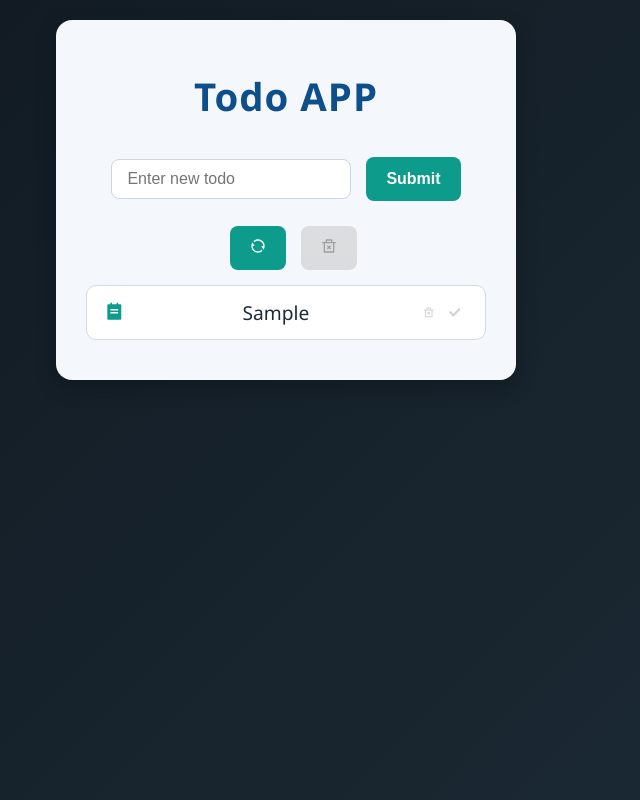
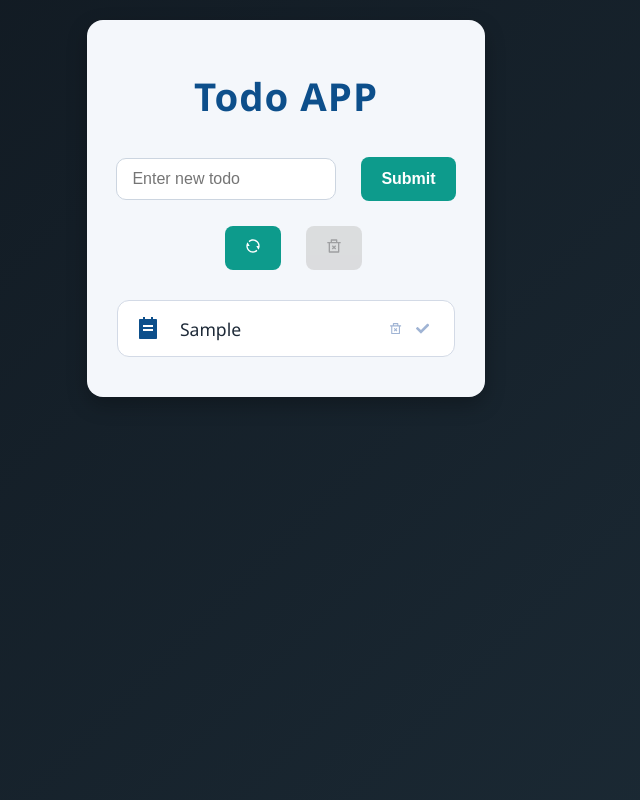
Before and after one commit to oplya/todoApp_v2, a React (Create React App) app: page / in a window 1280 px wide. Both pictures are taken after typing "Sample" into the empty fields and a click on the button "Submit". Shown: the whole page, without its empty margins (354-994 px from the left). Built offline with nearby package versions, Linux system fonts and the light colour scheme.

Commit message:
Add files via upload

```diff
--- a/src/components/Todos/Todo.module.css
+++ b/src/components/Todos/Todo.module.css
@@ -1,71 +1,61 @@
 .todo {
   display: flex;
   align-items: center;
-  padding: 12px 18px;
+  justify-content: space-between;
+  padding: 14px 18px;
   margin: 0 auto;
-  font-size: 1.2rem;
-  border-radius: 10px;
+  font-size: 1.1rem;
+  border-radius: 12px;
   border: 1px solid #d3dae6;
-  background-color: #ffffff;
+  background: #ffffff;
   color: #1e2a38;
-  max-width: 400px;
-  min-width: 400px;
-  transition: transform 0.2s, box-shadow 0.2s;
+  max-width: 500px;
+  width: 100%;
+  transition: transform 0.2s ease, box-shadow 0.3s ease, background 0.3s;
 }
 .todo:hover {
-  transform: translateY(-2px);
-  box-shadow: 0 4px 12px rgba(0, 0, 0, 0.1);
+  transform: translateY(-3px);
+  box-shadow: 0 6px 16px rgba(13, 79, 139, 0.3);
+  background: #f0f7ff;
 }
 .todoText {
-  width: 100%;
-  text-align: center;
+  flex-grow: 1;
+  text-align: left;
+  padding: 0 10px;
+  word-break: break-word;
 }
 .todoIcon {
   font-size: 1.5rem;
-  margin-right: 12px;
-  color: #0d9b8c;
+  margin-right: 10px;
+  color: #0d4f8b;
 }
 .completedTodo {
-  background-color: unset;
-  border-color: gray;
-  color: gray;
+  background: #e3e7ec;
+  border-color: #a0a8b0;
+  color: #8c96a0;
+  text-decoration: line-through;
+  opacity: 0.85;
 }
-
-.todo.completedTodo .todoIcon,
-.todo.completedTodo .checkIcon,
-.todo.completedTodo .deleteIcon {
-  color: gray;
-}
-
 .checkIcon,
 .deleteIcon {
   cursor: pointer;
-  color: lightgrey;
+  color: #a0b4d4;
   padding: 0 7px;
-  font-size: 1.8rem;
-  transition: transform 0.3s;
+  font-size: 1.7rem;
+  transition: transform 0.25s, color 0.25s;
 }
-
-.checkIcon:hover,
+.checkIcon:hover {
+  color: #00b894;
+  transform: scale(1.2);
+}
 .deleteIcon:hover {
-  cursor: pointer;
-  transform: scale(1.3);
+  color: #ff4757;
+  transform: scale(1.2);
 }
-
-.checkIcon:hover {
-  color: green;
+@media (max-width: 600px) {
+  .todo {
+    max-width: 100%;
+    font-size: 1rem;
+    padding: 12px 14px;
+  }
 }
-
-.deleteIcon:hover {
-  color: red;
-}
-
-/* .todoDelete {
-  font-size: 1.5rem;
-  margin-right: 12px;
-  color: #0d9b8c;
-}
-.todoCheck {
-  font-size: 1.5rem;
-  color: #0d9b8c;
-} */
--- a/src/components/Todos/TodoForm.module.css
+++ b/src/components/Todos/TodoForm.module.css
@@ -6,18 +6,27 @@
   align-items: center;
   justify-content: center;
   flex-wrap: wrap;
+  gap: 10px;
 }
 .todoFormContainer input {
-  width: 50%;
-  min-width: 240px;
-  height: 40px;
+  width: 60%;
+  min-width: 220px;
+  height: 42px;
   font-size: 1rem;
   padding: 10px 15px;
   border: 1px solid #ccd5e0;
-  border-radius: 8px;
+  border-radius: 10px;
   outline: none;
-  transition: border-color 0.2s;
+  transition: border-color 0.25s, box-shadow 0.25s;
+  background-color: #fff;
+  color: #1c2b36;
 }
 .todoFormContainer input:focus {
-  border-color: #0d9b8c;
+  border-color: #0d4f8b;
+  box-shadow: 0 0 6px rgba(13, 79, 139, 0.3);
 }
+@media (max-width: 600px) {
+  .todoFormContainer input {
+    width: 100%;
+  }
+}
--- a/src/components/Todos/TodoList.module.css
+++ b/src/components/Todos/TodoList.module.css
@@ -2,5 +2,12 @@
   padding: 10px;
   display: flex;
   flex-direction: column;
-  gap: 12px;
+  gap: 14px;
+  align-items: center;
 }
+
+@media (max-width: 600px) {
+  .todoListContainer {
+    gap: 10px;
+  }
+}
--- a/src/components/Todos/TodosActions.module.css
+++ b/src/components/Todos/TodosActions.module.css
@@ -1,3 +1,13 @@
 .todosActionsContainer {
-  margin: 5px;
+  margin: 10px 0 20px;
+  display: flex;
+  justify-content: center;
+  gap: 10px;
+  flex-wrap: wrap;
 }
+@media (max-width: 600px) {
+  .todosActionsContainer {
+    flex-direction: column;
+    align-items: center;
+  }
+}
```
